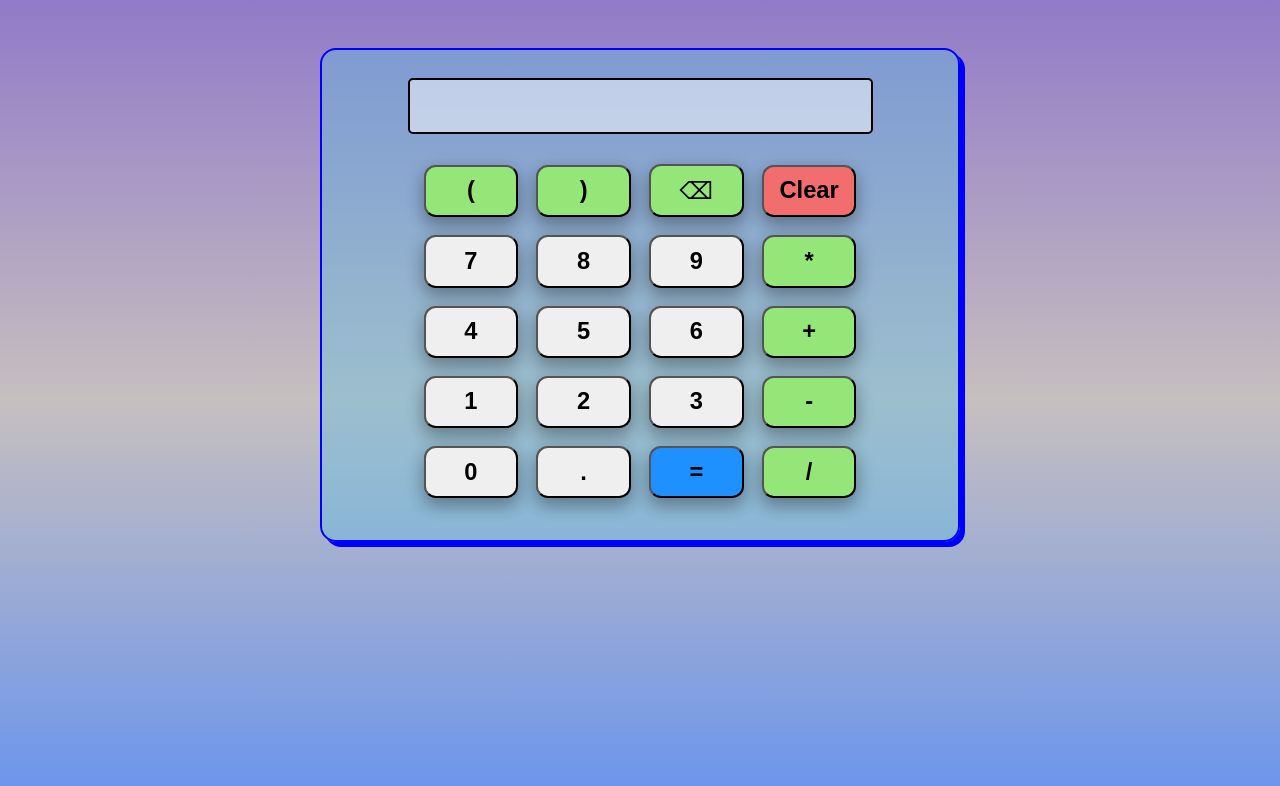
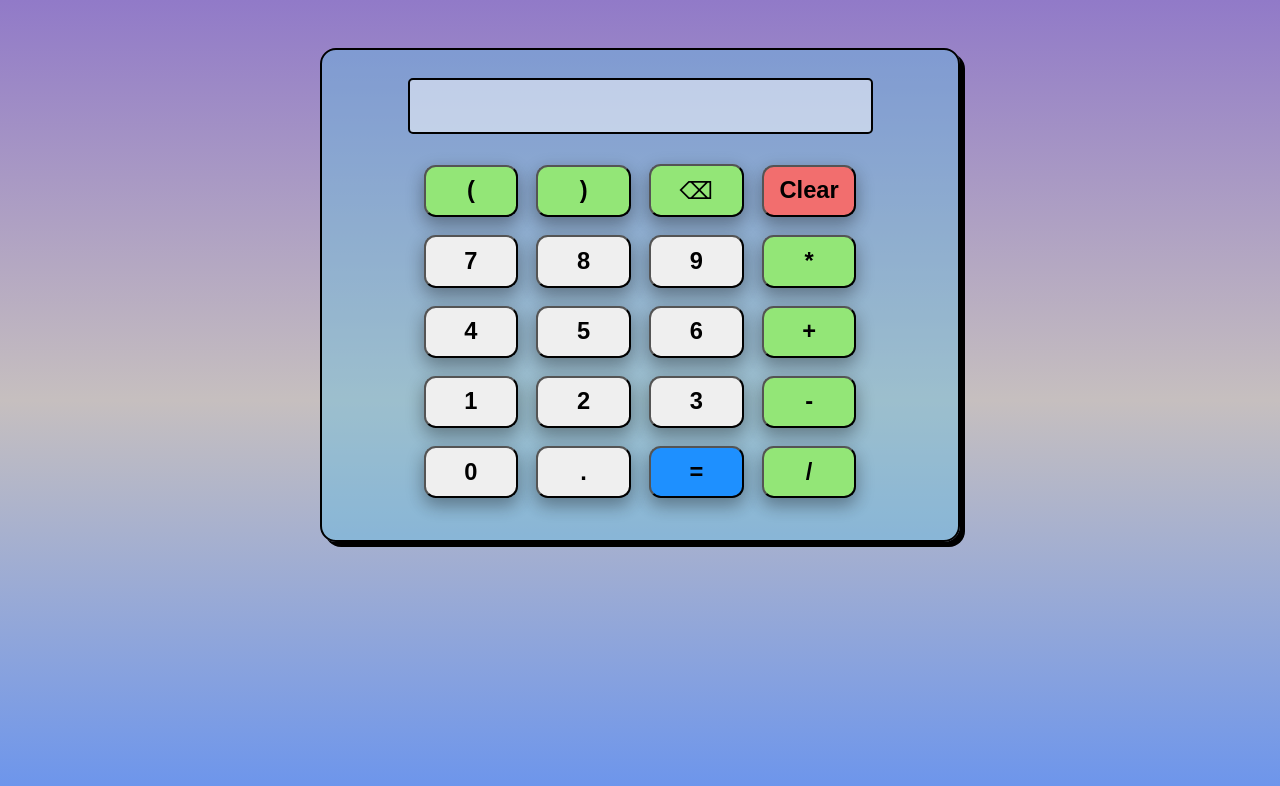
Before and after one commit to AidanMcB/React-Calculator, a React (Create React App) app: page / in a window 1280 px wide. Shown: the top 786 px of the page. Built offline with nearby package versions, Linux system fonts and the light colour scheme.

Commit message:
black calc border

```diff
--- a/src/mobile.css
+++ b/src/mobile.css
@@ -42,8 +42,8 @@ code {
   background-color: rgba(94, 191, 226, 0.4);
   position: relative;
   top: 3em;
-  border: 2px solid blue;
-  box-shadow: 5px 5px blue;
+  border: 2px solid black;
+  box-shadow: 5px 5px black;
   border-radius: 1em;
   margin: auto;
   width: 50%;
```
